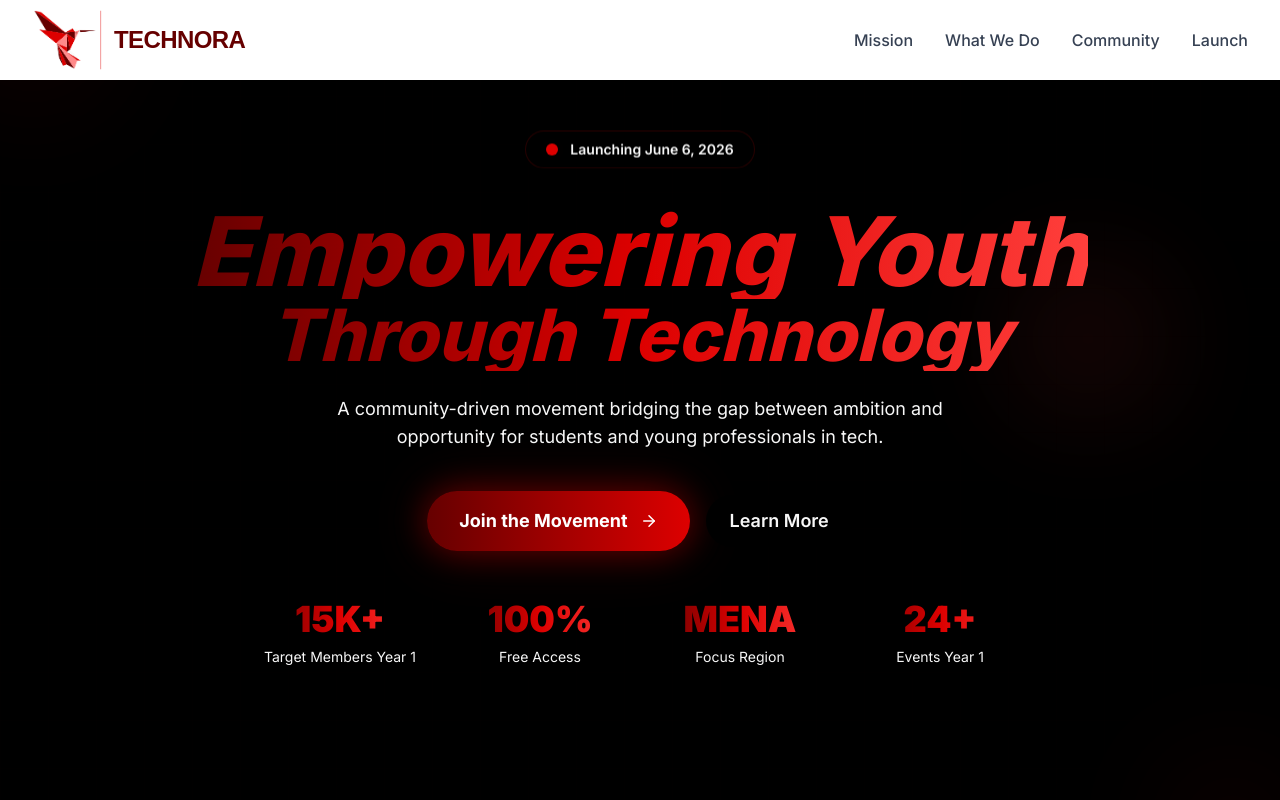
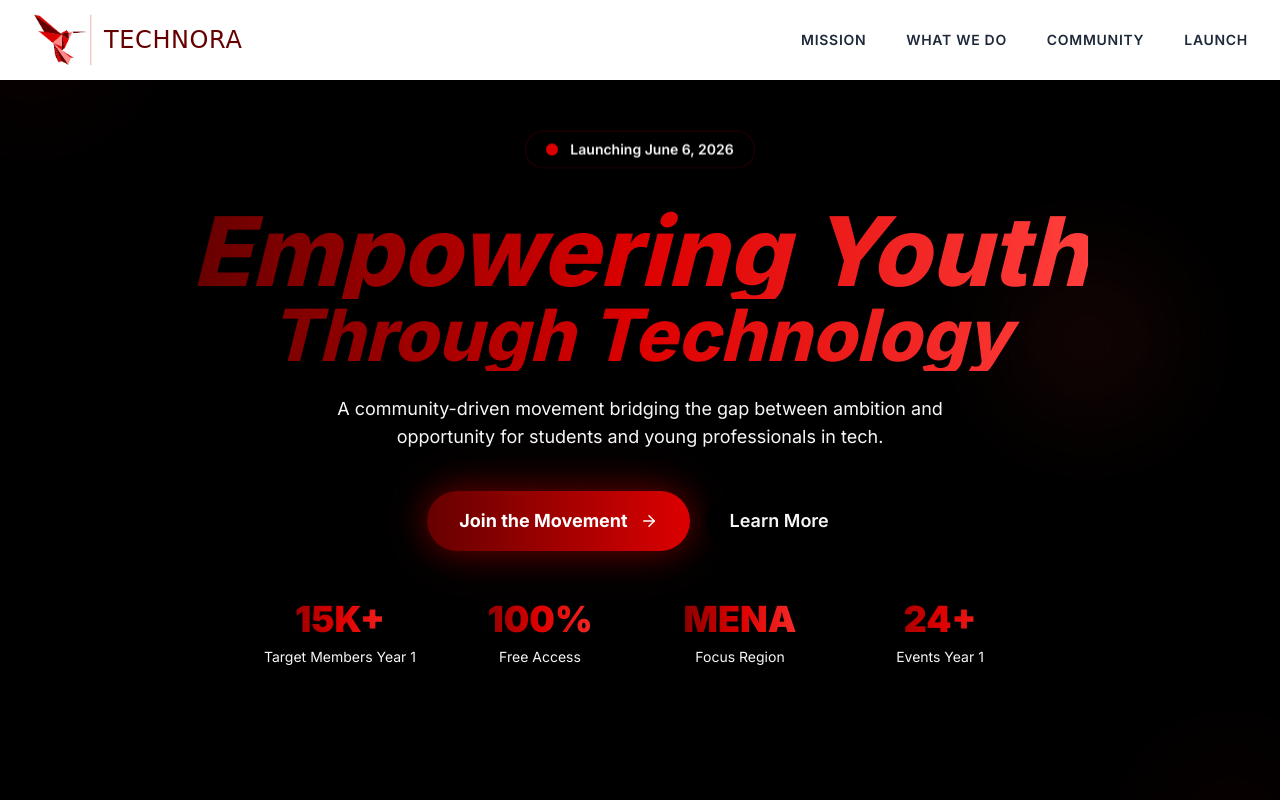
Before and after one commit to Zohrae/technora, a Next.js app: page / in a window 1280 px wide. Shown: the top 800 px of the page. Built offline with nearby package versions, Linux system fonts and the light colour scheme.

Commit message:
Navbar editing

```diff
--- a/components/Navbar.tsx
+++ b/components/Navbar.tsx
@@ -7,85 +7,107 @@ import { useState, useEffect } from "react";
 import Image from "next/image";
 import { Menu, X } from "lucide-react";
 
+const links = [
+  { label: "Mission", href: "#mission" },
+  { label: "What We Do", href: "#whatwedo" },
+  { label: "Community", href: "#community" },
+  { label: "Launch", href: "#launch" },
+];
+
 const Navbar = () => {
-  const [isOpen, setIsOpen] = useState(false);
+  const [open, setOpen] = useState(false);
   const [scrolled, setScrolled] = useState(false);
 
   useEffect(() => {
-    const handleScroll = () => setScrolled(window.scrollY > 20);
-    window.addEventListener("scroll", handleScroll);
-    return () => window.removeEventListener("scroll", handleScroll);
+    const onScroll = () => setScrolled(window.scrollY > 30);
+    window.addEventListener("scroll", onScroll);
+    return () => window.removeEventListener("scroll", onScroll);
   }, []);
 
   return (
-    <nav
-      className={`fixed w-full z-50 transition-all duration-300 ${
-        scrolled
-          ? "bg-white shadow-md border-b border-gray-200"
-          : "bg-white"
+    <header
+      className={`fixed top-0 z-50 w-full bg-white transition-all duration-500 ${
+        scrolled ? "shadow-lg border-b border-black/5" : ""
       }`}
     >
-      <div className="max-w-7xl mx-auto px-4 sm:px-6 lg:px-8">
-        <div className="flex h-20 items-center justify-between">
-
+      <nav className="mx-auto max-w-7xl px-4 sm:px-6 lg:px-8">
+        <div
+          className={`flex items-center justify-between transition-all duration-300 ${
+            scrolled ? "h-16" : "h-20"
+          }`}
+        >
           {/* LOGO */}
           <div className="flex items-center gap-3">
             <Image
               src="/img/2.png"
               alt="TECHNORA Logo"
-              width={70}
-              height={70}
+              width={60}
+              height={60}
               className="object-contain"
               priority
             />
-            <span className="text-2xl font-bold tracking-tight text-[#660000]" style={{ fontFamily: "'Segoe Print', cursive, sans-serif" }}
->
+
+            <span
+              className="text-2xl tracking-wide text-[#660000]"
+              style={{
+                fontFamily: "'Segoe Print', 'Comic Sans MS', cursive",
+              }}
+            >
               TECHNORA
             </span>
           </div>
 
-          {/* DESKTOP MENU */}
-          <div className="hidden md:flex items-center space-x-8">
-            {["Mission", "What We Do", "Community", "Launch"].map((item) => (
+          {/* DESKTOP LINKS */}
+          <div className="hidden md:flex items-center gap-10">
+            {links.map((link) => (
               <a
-                key={item}
-                href={`#${item.toLowerCase().replace(/ /g, "")}`}
-                className="relative text-gray-700 hover:text-[#dd0000] font-medium transition-colors duration-300"
+                key={link.label}
+                href={link.href}
+                className="group relative text-sm font-semibold uppercase tracking-wider text-gray-800 transition-colors duration-300 hover:text-[#dd0000]"
               >
-                {item}
-                <span className="absolute left-0 -bottom-1 h-0.5 w-0 bg-[#dd0000] transition-all duration-300 hover:w-full" />
+                {link.label}
+
+                {/* underline */}
+                <span className="absolute -bottom-2 left-0 h-[2px] w-0 bg-gradient-to-r from-[#660000] to-[#dd0000] transition-all duration-300 group-hover:w-full" />
+
+                {/* glow dot */}
+                <span className="absolute -bottom-3 left-1/2 h-1 w-1 -translate-x-1/2 rounded-full bg-[#dd0000] opacity-0 transition-opacity duration-300 group-hover:opacity-100" />
               </a>
             ))}
           </div>
 
           {/* MOBILE BUTTON */}
           <button
-            onClick={() => setIsOpen(!isOpen)}
-            className="md:hidden text-gray-800 hover:text-[#dd0000]"
+            onClick={() => setOpen(!open)}
+            className="md:hidden rounded-lg p-2 text-gray-800 transition hover:bg-gray-100"
           >
-            {isOpen ? <X size={26} /> : <Menu size={26} />}
+            {open ? <X size={26} /> : <Menu size={26} />}
           </button>
         </div>
-      </div>
+      </nav>
 
       {/* MOBILE MENU */}
-      {isOpen && (
-        <div className="md:hidden bg-white border-t border-gray-200">
-          <div className="px-4 py-4 space-y-2">
-            {["Mission", "What We Do", "Community", "Launch"].map((item) => (
+      <div
+        className={`md:hidden overflow-hidden transition-all duration-500 ${
+          open ? "max-h-96 opacity-100" : "max-h-0 opacity-0"
+        }`}
+      >
+        <div className="bg-white px-6 py-6 shadow-lg">
+          <div className="flex flex-col gap-4">
+            {links.map((link) => (
               <a
-                key={item}
-                href={`#${item.toLowerCase().replace(/ /g, "")}`}
-                className="block rounded-lg px-3 py-2 text-gray-700 hover:bg-gray-100 hover:text-[#dd0000] transition"
-                onClick={() => setIsOpen(false)}
+                key={link.label}
+                href={link.href}
+                onClick={() => setOpen(false)}
+                className="rounded-xl px-4 py-3 text-sm font-semibold uppercase tracking-wider text-gray-800 transition hover:bg-[#dd0000]/10 hover:text-[#dd0000]"
               >
-                {item}
+                {link.label}
               </a>
             ))}
           </div>
         </div>
-      )}
-    </nav>
+      </div>
+    </header>
   );
 };
 
```
